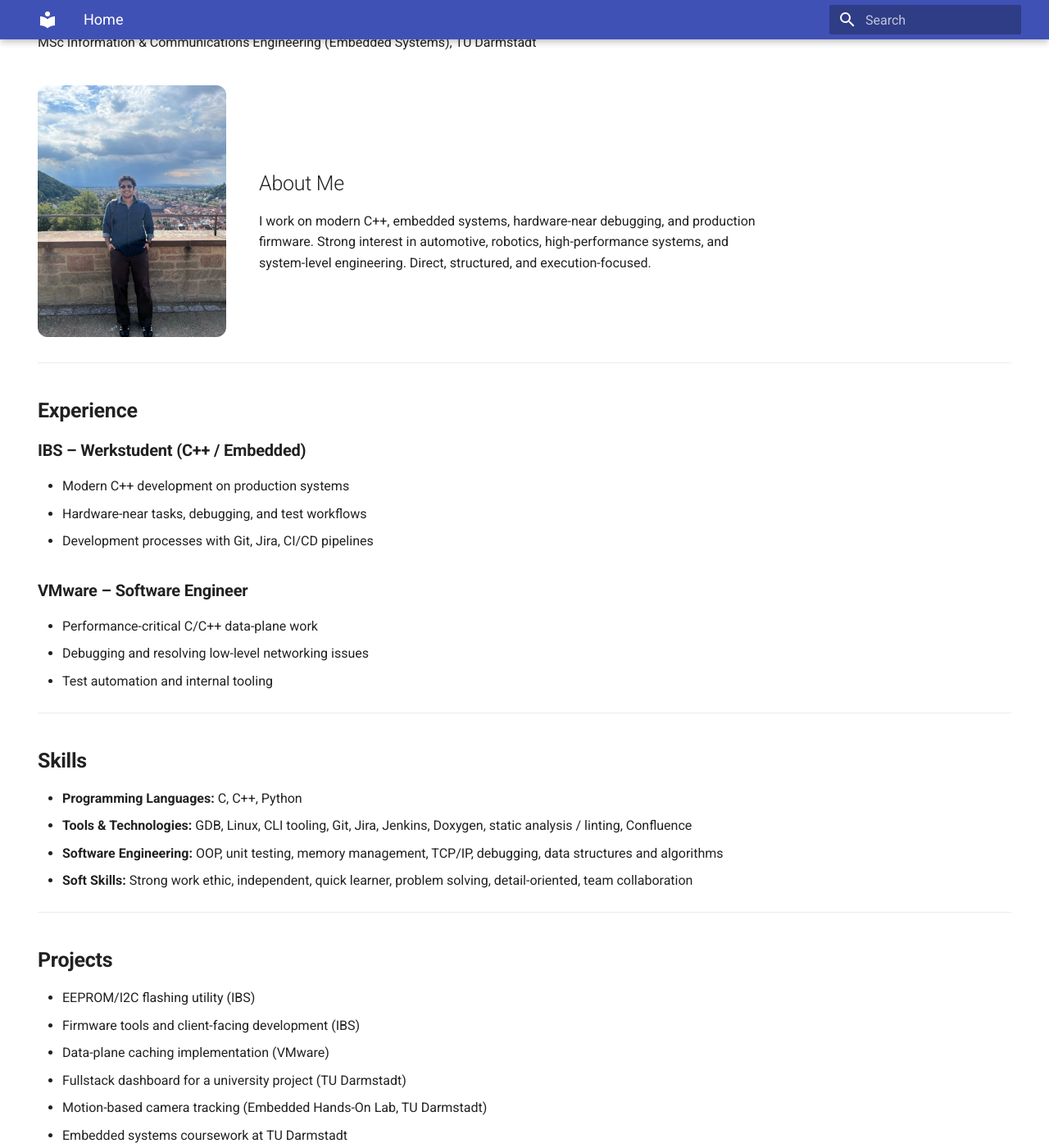
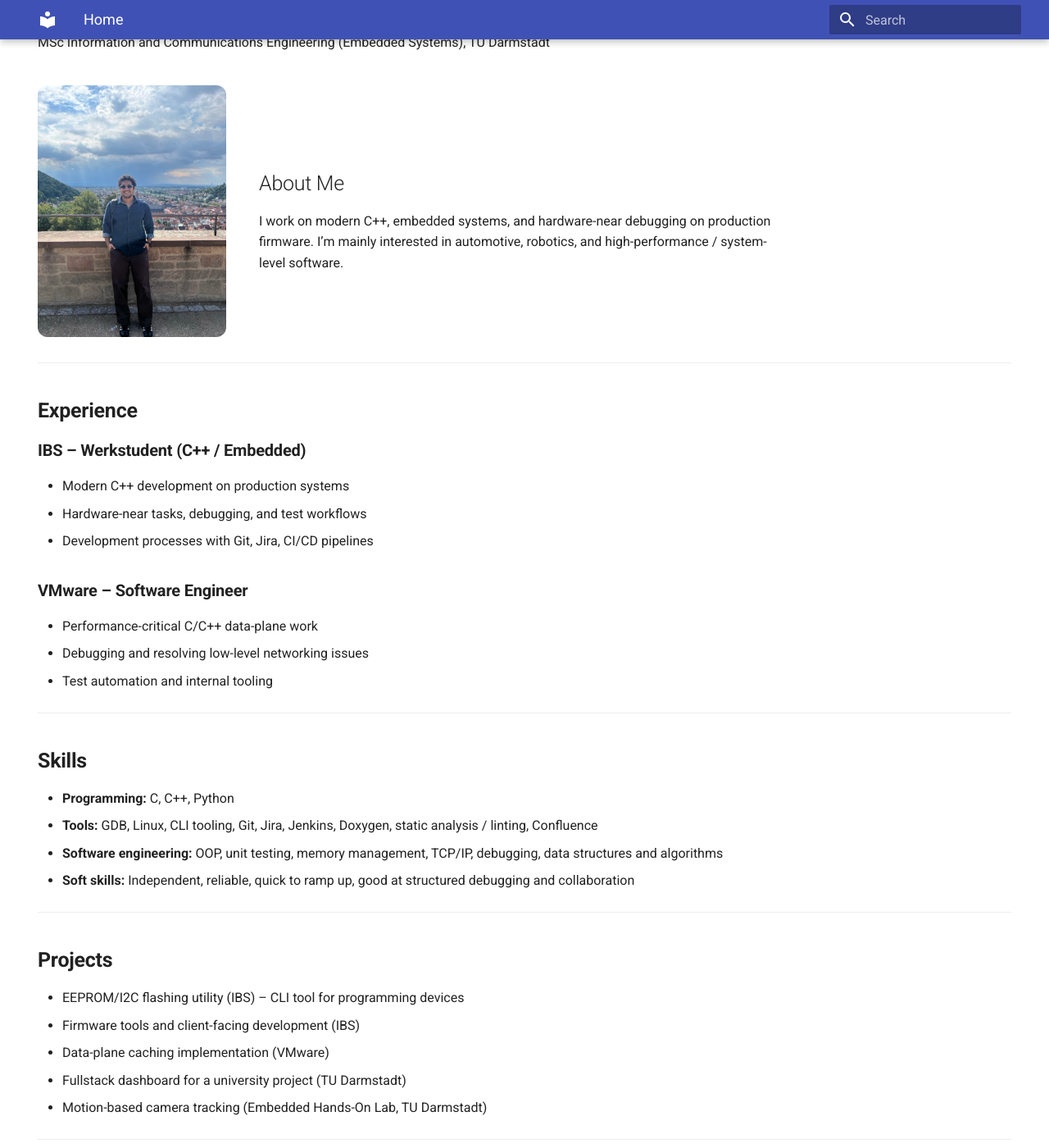
Before and after one commit to WankhedeAmey/WankhedeAmey.github.io, an MkDocs documentation site: the page built from docs/index.md, in a window 1280 px wide and 1400 px high, scrolled down 192 px. Shown: the whole window at 82% size. Built offline with MkDocs 1.6.1 and Material for MkDocs 9.7.7, drawn with Linux system fonts in a browser that asks for light colours.

Commit message:
second iteration

```diff
--- a/docs/index.md
+++ b/docs/index.md
@@ -5,11 +5,11 @@ hide:
   - toc
 ---
 
-# **Amey Wankhede**
+# Amey Wankhede
 
 **Embedded Systems & C/C++ Development**
 Werkstudent at IBS Ingenieurbüro GmbH, Darmstadt
-MSc Information & Communications Engineering (Embedded Systems), TU Darmstadt
+MSc Information and Communications Engineering (Embedded Systems), TU Darmstadt
 
 <div style="
   display: flex;
@@ -26,9 +26,8 @@ MSc Information & Communications Engineering (Embedded Systems), TU Darmstadt
   <div>
     <h2>About Me</h2>
     <p>
-      I work on modern C++, embedded systems, hardware-near debugging, and production firmware.
-      Strong interest in automotive, robotics, high-performance systems, and system-level engineering.
-      Direct, structured, and execution-focused.
+I work on modern C++, embedded systems, and hardware-near debugging on production firmware.
+I’m mainly interested in automotive, robotics, and high-performance / system-level software.
     </p>
   </div>
 
@@ -52,21 +51,20 @@ MSc Information & Communications Engineering (Embedded Systems), TU Darmstadt
 
 ## **Skills**
 
-- **Programming Languages:** C, C++, Python
-- **Tools & Technologies:** GDB, Linux, CLI tooling, Git, Jira, Jenkins, Doxygen, static analysis / linting, Confluence
-- **Software Engineering:** OOP, unit testing, memory management, TCP/IP, debugging, data structures and algorithms
-- **Soft Skills:** Strong work ethic, independent, quick learner, problem solving, detail-oriented, team collaboration
+- **Programming:** C, C++, Python
+- **Tools:** GDB, Linux, CLI tooling, Git, Jira, Jenkins, Doxygen, static analysis / linting, Confluence
+- **Software engineering:** OOP, unit testing, memory management, TCP/IP, debugging, data structures and algorithms
+- **Soft skills:** Independent, reliable, quick to ramp up, good at structured debugging and collaboration
 
 ---
 
 ## **Projects**
 
-- EEPROM/I2C flashing utility (IBS)
+- EEPROM/I2C flashing utility (IBS) – CLI tool for programming devices
 - Firmware tools and client-facing development (IBS)
 - Data-plane caching implementation (VMware)
 - Fullstack dashboard for a university project (TU Darmstadt)
 - Motion-based camera tracking (Embedded Hands-On Lab, TU Darmstadt)
-- Embedded systems coursework at TU Darmstadt
 
 ---
 
```
